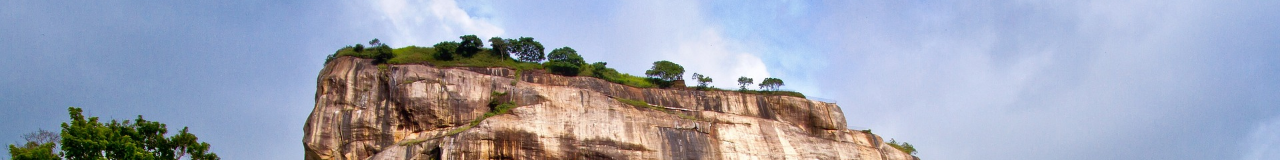
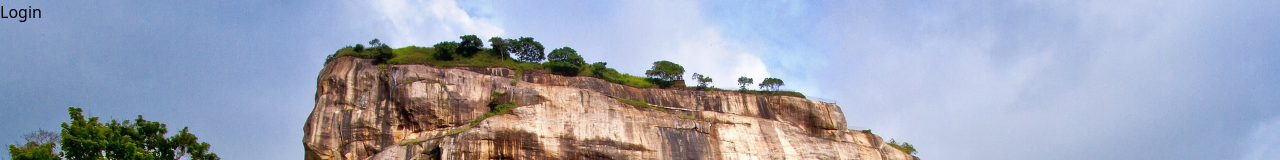
Before and after one commit to hiru1999/Hotel-Management-Frontend, a React (Vite) app: page /login in a window 1280 px wide. Shown: the top 160 px of the page. Built offline with nearby package versions, Linux system fonts and the light colour scheme.

Commit message:
Create heading and add styles for login

```diff
--- a/src/pages/login/login.jsx
+++ b/src/pages/login/login.jsx
@@ -4,8 +4,8 @@ export default function LoginPage(){
     return(
 
         <div className="w-full h-[100vh] pic-bg flex justify-center items-center">
-                <div className="w-[400px] h-[400px] backdrop-blur-md rounded-lg">
-
+                <div className="w-[400px] h-[400px] backdrop-blur-md rounded-lg flex flex-col">
+                    <h1 className="text-3xl p-[15px] text-white text-center">Login</h1>
                 </div>
         </div>
 
```
